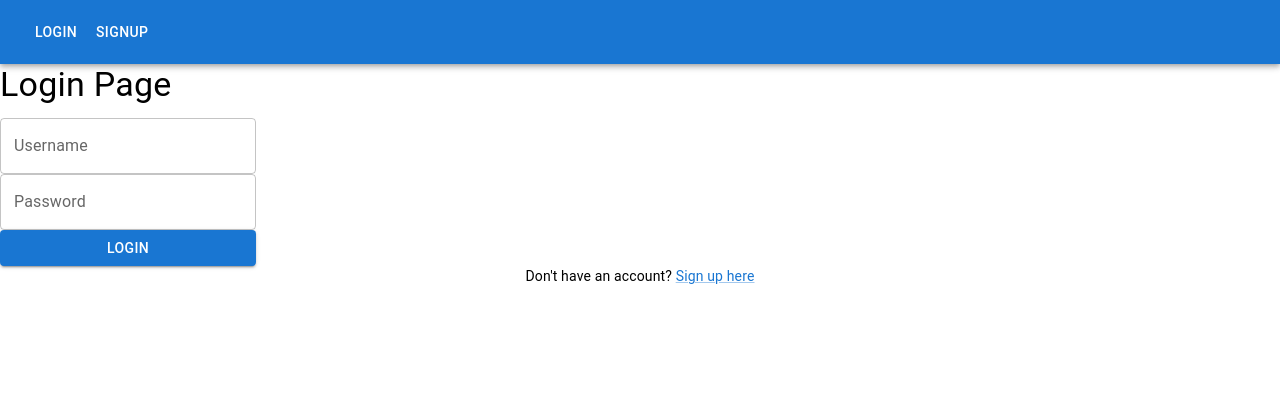
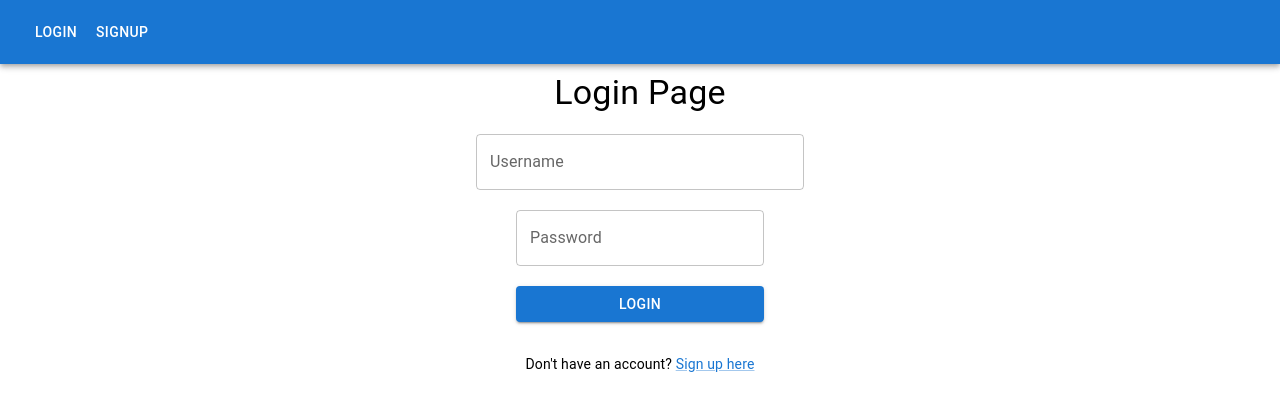
Before and after one commit to Aadi0706/Task_Management_System, a React (Create React App) app: page /login in a window 1280 px wide. Shown: the top 410 px of the page. Built offline with nearby package versions, Linux system fonts and the light colour scheme; the HTML template or start-up script is replaced by a standard one.

Commit message:
Changed some css

```diff
--- a/db.json
+++ b/db.json
@@ -55,6 +55,12 @@
       "password": "user3",
       "role": "user",
       "id": 3
+    },
+    {
+      "username": "user1",
+      "password": "password1",
+      "role": "user",
+      "id": 4
     }
   ]
 }
--- a/src/Components/Login/Login.css
+++ b/src/Components/Login/Login.css
@@ -1,14 +1,21 @@
 .InputBox{
     display: flex;
     flex-direction: column;
+    align-items: center;
+    /* border: 2px solid red; */
+    height: 200px;
+    margin: 20px;
 }
-.Input{
-    width: 20%;
-    margin: 60px;
+#Inp{
+    /* border: 2px solid black; */
+    width: 300px;
+    /* margin-bottom: 20px; */
+    /* padding-bottom: 20px; */
+
 }
 .password{
     width: 20%;
-    margin: 2%;
+    /* margin-top: 10px; */
 }
 .login{
     width: 20%;
--- a/src/Components/Login/Login.jsx
+++ b/src/Components/Login/Login.jsx
@@ -28,10 +28,12 @@ const Login = ({ setAuthUser }) => {
 
   return (
     <Box>
-      <Typography variant="h4" gutterBottom>Login Page</Typography>
+      <Typography variant="h4" gutterBottom align='center' margin="8px">Login Page</Typography>
       <Box className="InputBox">
-      <TextField label="Username" value={username} onChange={(e) => setUsername(e.target.value)} className="Input"   />
+      <TextField id="Inp" label="Username" value={username} onChange={(e) => setUsername(e.target.value)}    />
+      <br/>
       <TextField label="Password" type="password" value={password} onChange={(e) => setPassword(e.target.value)} className="password" />
+      <br/>
       <Button variant="contained" color="primary" onClick={handleLogin} className="login">Login</Button>
       </Box>
       <Typography variant="body2" align="center">
--- a/src/Components/SignUp/SignUp.css
+++ b/src/Components/SignUp/SignUp.css
@@ -1,6 +1,9 @@
 .SignUpBox{
     display: flex;
     flex-direction: column;
+    /* border: 1px solid red; */
+    align-items: center;
+    margin: 10px;
 }
 .username{
     width: 20%;
--- a/src/Components/SignUp/SignUp.jsx
+++ b/src/Components/SignUp/SignUp.jsx
@@ -20,10 +20,13 @@ const Signup = () => {
 
   return (
     <Box className="SignUpBox">
-      <Typography variant="h4" gutterBottom>Signup Page</Typography>
+      <Typography variant="h4" gutterBottom>Sign Up Page</Typography>
       <TextField label="Username" value={username} onChange={(e) => setUsername(e.target.value)} className="username" />
+      <br/>
       <TextField label="Password" type="password" value={password} onChange={(e) => setPassword(e.target.value)}  className='password'/>
+      <br/>
       <Button variant="contained" color="primary" onClick={handleSignup} className='btnSignUp' >Signup</Button>
+      <br/>
       <Typography variant="body2" align="center">
         Already have an account? <Link href="/login">Login here</Link>
       </Typography>
```
